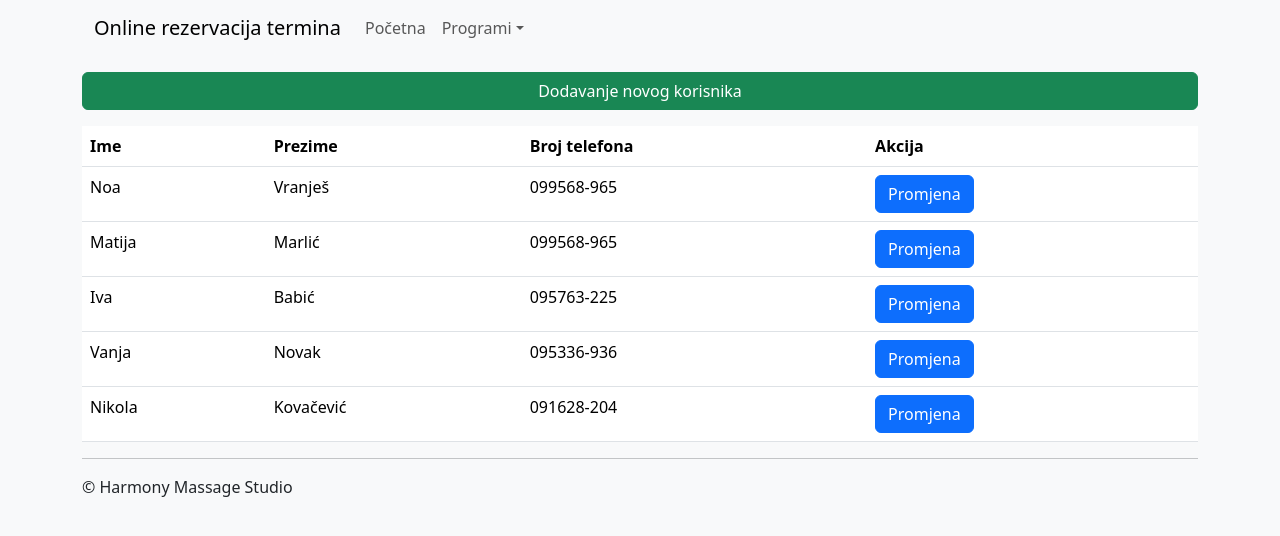
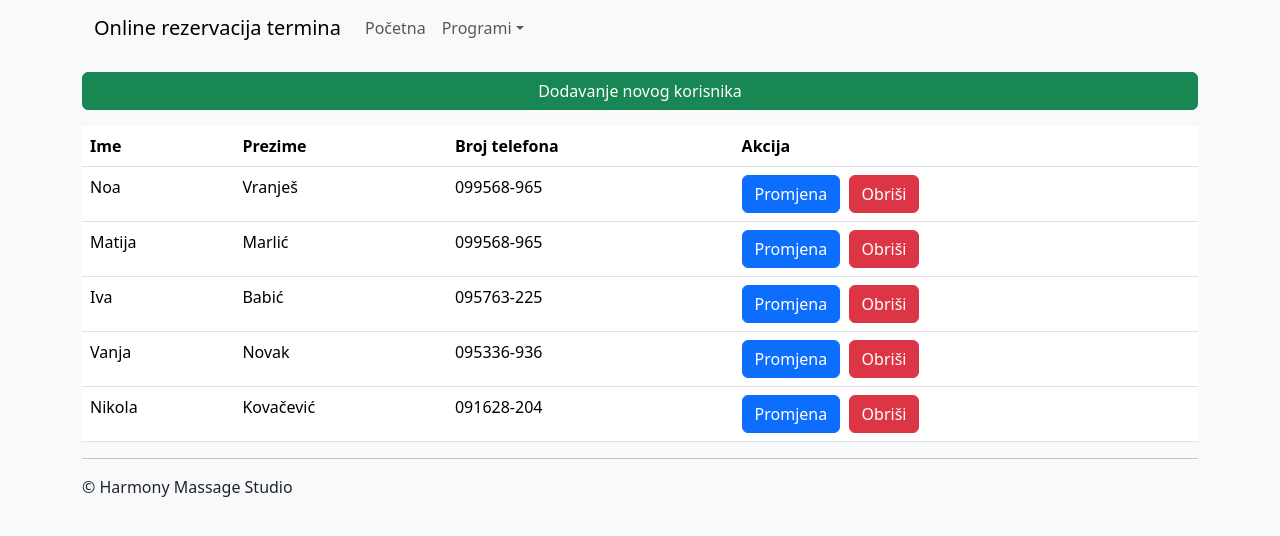
Before and after one commit to snalcermaja/OnlineRezervacijaTermina, a React (Vite) app: page /korisnici in a window 1280 px wide. Shown: the top 536 px of the page. Built offline with nearby package versions, Linux system fonts and the light colour scheme.

Commit message:
Brisanje korisnika

```diff
--- a/src/pages/korisnici/KorisniciPregled.jsx
+++ b/src/pages/korisnici/KorisniciPregled.jsx
@@ -6,23 +6,31 @@ import { RouteNames } from "../../constants"
 
 
 
-export default function KorisniciPregled(){
+export default function KorisniciPregled() {
 
     const navigate = useNavigate()
     const [korisnici, setKorisnici] = useState([])
 
-    useEffect(()=>{
-        ucitajKorinike()
-    },[])
+    useEffect(() => {
+        ucitajKorisnike()
+    }, [])
 
-    async function ucitajKorinike() {
-        await KorisniciService.get().then((odgovor)=>{
+    async function ucitajKorisnike() {
+        await KorisniciService.get().then((odgovor) => {
             setKorisnici(odgovor.data)
         })
     }
 
+    async function obrisi(sifra) {
+        if (!confirm('Sigurno obrisati')) {
+            return
+        }
+        await KorisniciService.obrisi(sifra)
+        ucitajKorisnike()
+    }
 
-    return(
+
+    return (
         <>
             <Link to={RouteNames.KORISNICI_NOVI}
                 className="btn btn-success w-100 mb-3 mt-3">
@@ -38,14 +46,18 @@ export default function KorisniciPregled(){
                     </tr>
                 </thead>
                 <tbody>
-                {korisnici && korisnici.map((korisnik)=>(
+                    {korisnici && korisnici.map((korisnik) => (
                         <tr key={korisnik.sifra}>
                             <td>{korisnik.ime}</td>
                             <td>{korisnik.prezime}</td>
                             <td>{korisnik.brojTelefona}</td>
                             <td>
-                            <Button onClick={()=>{navigate(`/korisnici/${korisnik.sifra}`)}}>
+                                <Button onClick={() => { navigate(`/korisnici/${korisnik.sifra}`) }}>
                                     Promjena
+                                </Button>
+                                &nbsp;&nbsp;
+                                <Button variant="danger" onClick={() => { obrisi(korisnik.sifra) }}>
+                                    Obriši
                                 </Button>
                             </td>
                         </tr>
--- a/src/services/korisnici/KorisniciService.jsx
+++ b/src/services/korisnici/KorisniciService.jsx
@@ -30,9 +30,15 @@ function nadiIndex(sifra){
     return korisnici.findIndex(s => s.sifra === parseInt(sifra))
 }
 
+async function obrisi(sifra) {
+    const index = nadiIndex(sifra)
+    korisnici.splice(index,1)
+}
+
 export default{
     get,
     dodaj,
     getBySifra,
-    promjeni
+    promjeni,
+    obrisi
 }
```
Lines whose indentation alone changed are shown as unchanged.
